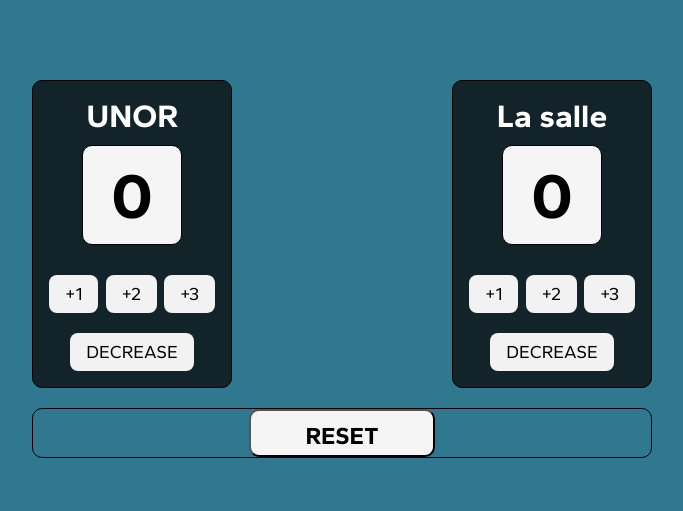
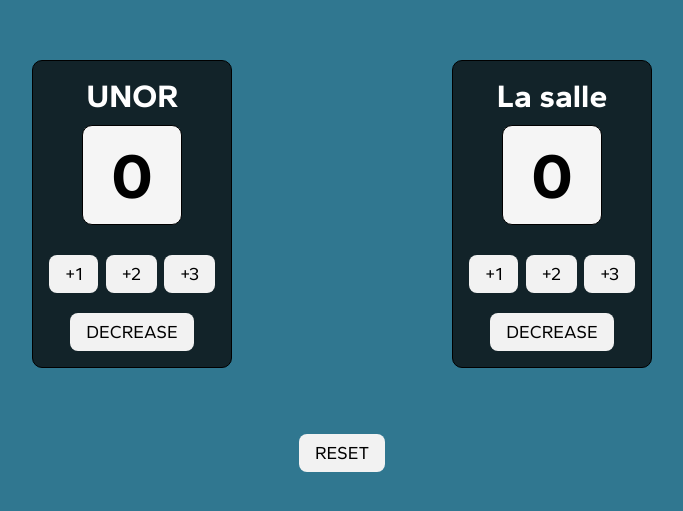
Before and after one commit to eillanrt/scoreboard-smple, a Vue app: page / in a window 1280 px wide. Shown: the part 131-642 px from the top of the page, without its empty margins (298-981 px from the left). Built offline with nearby package versions, Linux system fonts and the light colour scheme.

Commit message:
chore: remove some borders

```diff
--- a/src/components/ResetScores.vue
+++ b/src/components/ResetScores.vue
@@ -14,20 +14,20 @@ export default {
   justify-content: center;
   align-items: center;
   height: 50px;
-  border: 1px solid black;
   border-radius: 10px;
-  margin: 10px;
+  margin: 50px 10px 10px;
 }
 
-.reset-wrap button {
-  width: 30%;
-  height: 100%;
-  padding: 10px;
-  border-radius: 10px;
-  background-color: #f5f5f5;
-  font-size: 1.5rem;
-  font-weight: bold;
+button {
+  border: none;
+  background: #f2f2f2;
+  font-size: 18px;
+  padding: 8px 16px;
+  border-radius: 0.5rem;
   cursor: pointer;
-  transition: all 0.2s ease-in-out;
+}
+
+button:hover {
+  background: #e2e2e2;
 }
 </style>
```
